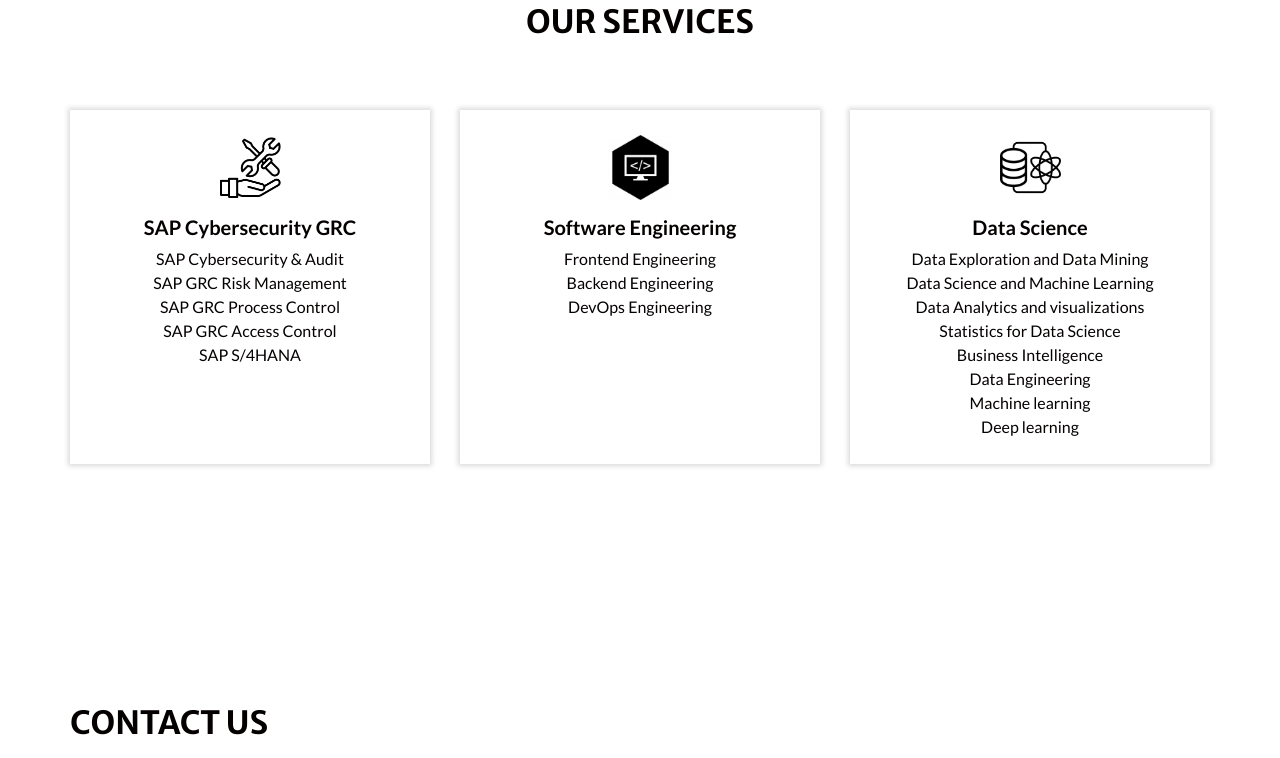
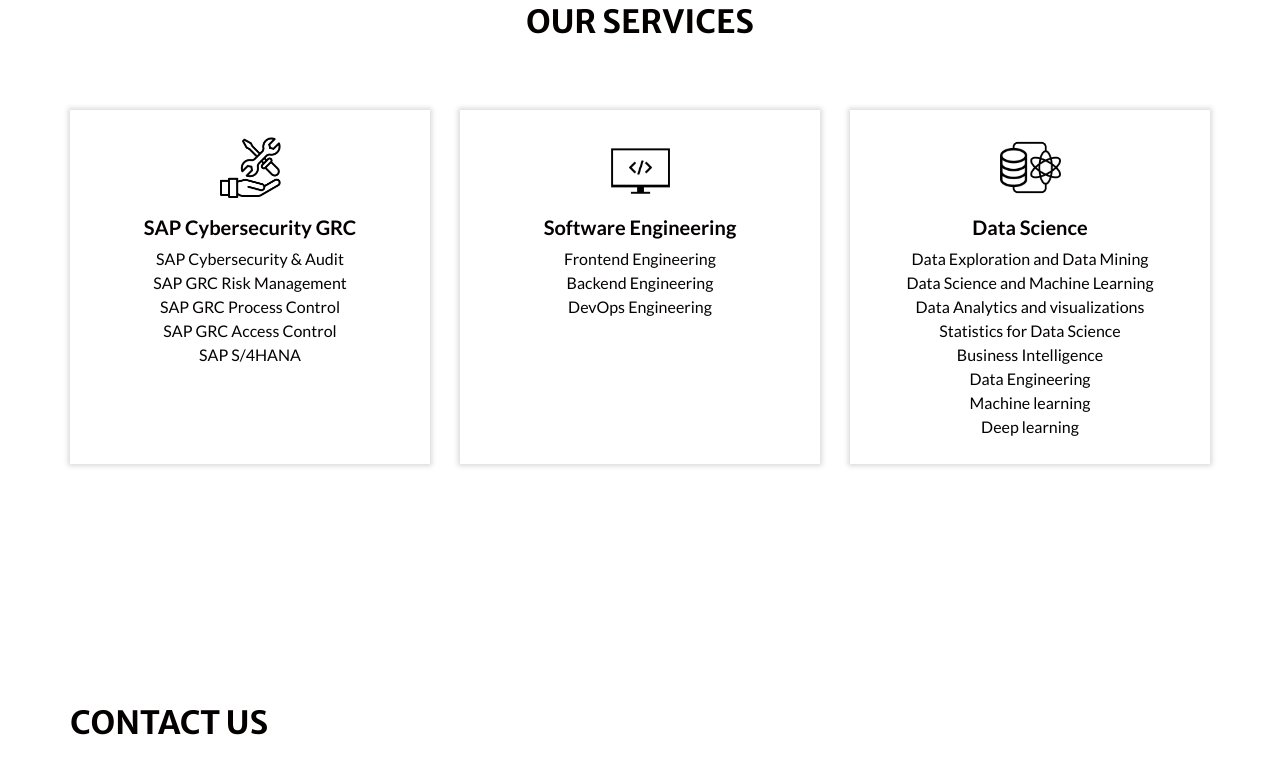
Before and after one commit to emmaxy07/IRSL, a plain HTML site: page index.html in a window 1280 px wide. Shown: the part 1748-2506 px from the top of the page. Drawn offline with nearby package versions, Linux system fonts and the light colour scheme; some packages are replaced by stand-ins of ours.

Commit message:
first commit

```diff
--- a/index.html
+++ b/index.html
@@ -204,7 +204,7 @@
         <div class="col-sm-6 col-md-4 mx-auto">
           <div class="box ">
             <div class="img-box">
-              <img src="images/engr.jpg" alt="" />
+              <img src="images/soft engr.png" alt="" />
             </div>
             <div class="detail-box">
               <h5>
```
Also changed, not shown: images/soft engr.png (added).
